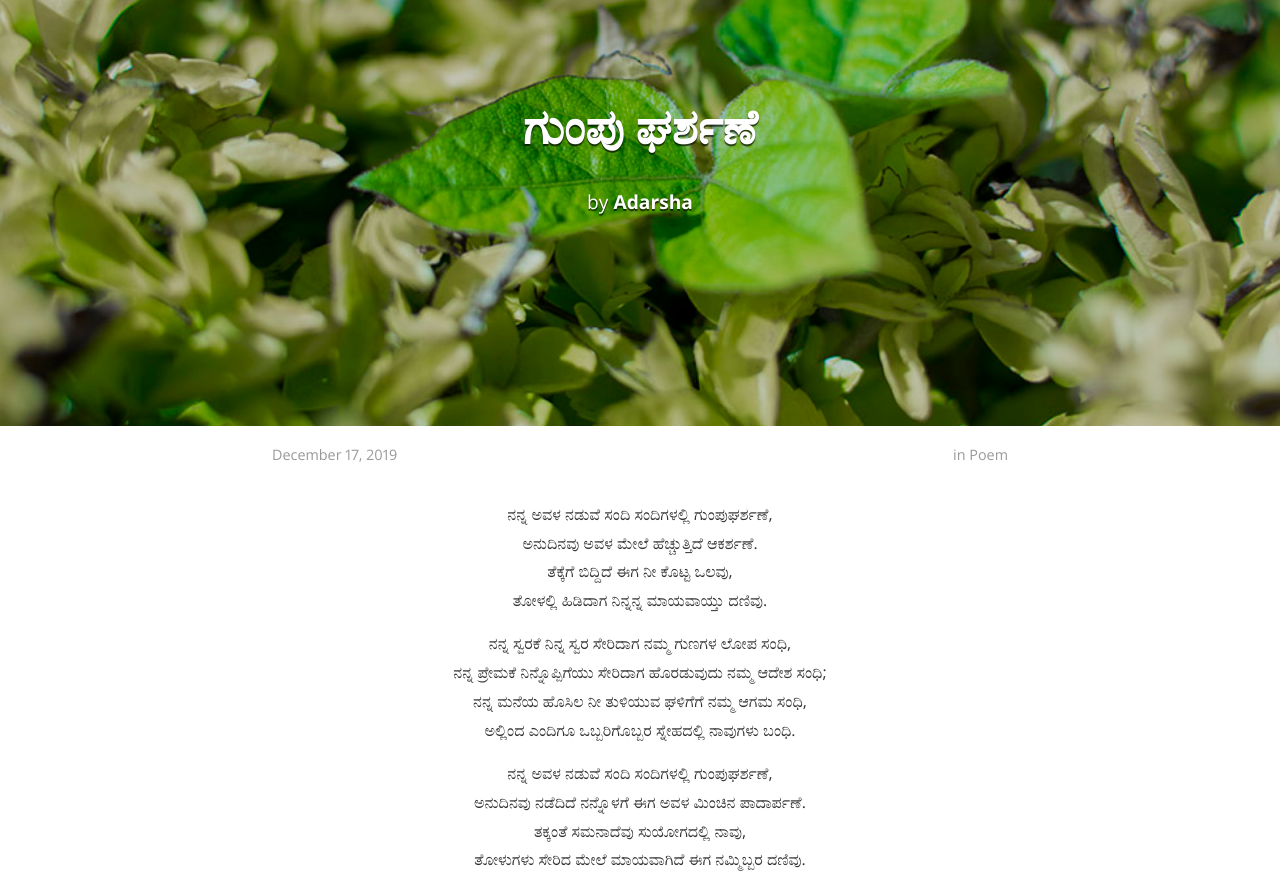
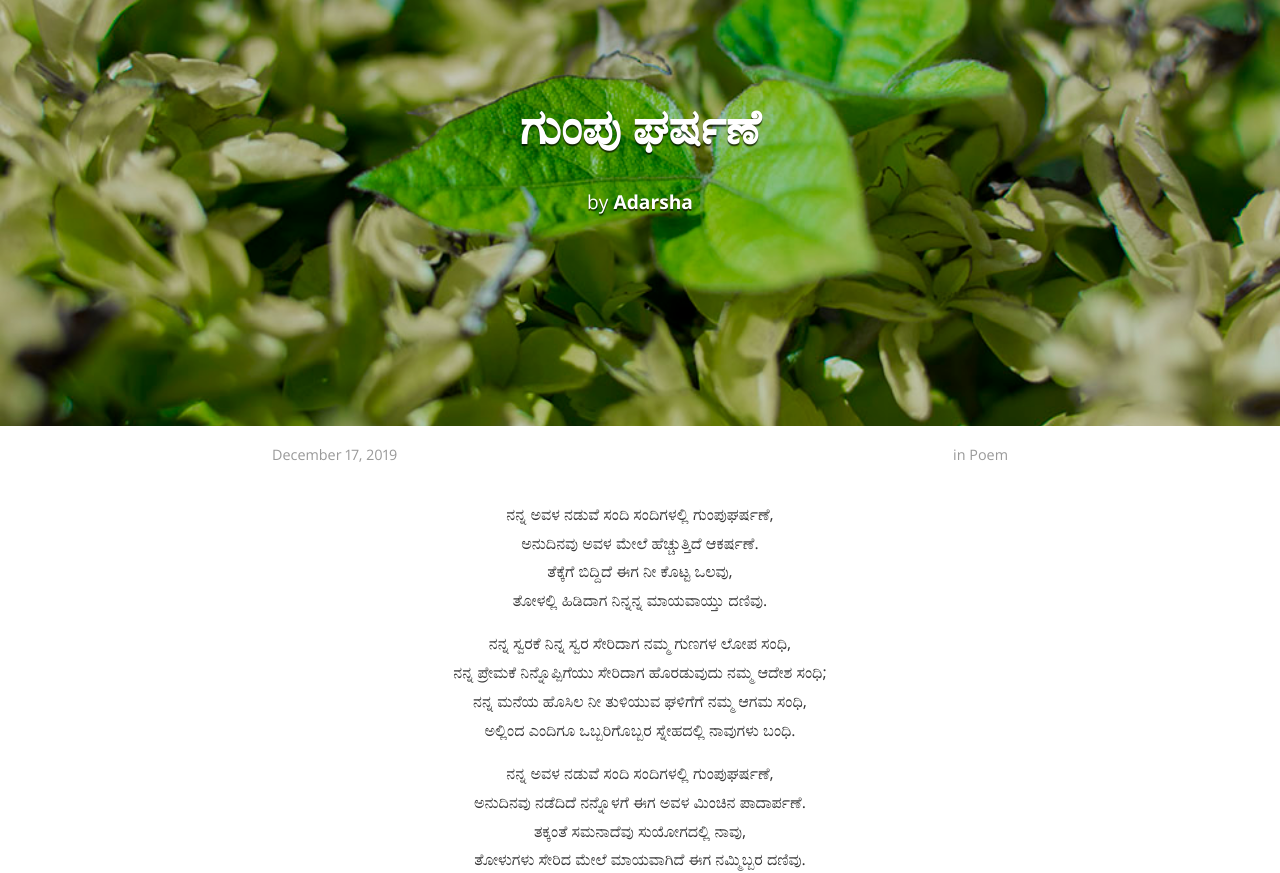
Before and after one commit to bencentra/centrarium, a Jekyll site: the page built from _posts/2019-12-17-gumpu-gharshane.markdown, in a window 1280 px wide. Shown: the part 173-1046 px from the top of the page. Built offline with Jekyll 4.4.1, drawn with Linux system fonts in a browser that asks for light colours; nearby versions of some CDN libraries; comment, search, counter and statistics services are not loaded; a style sheet for code colours, icons or effects is not loaded.

Commit message:
Update 2019-12-17-gumpu-gharshane.markdown
ಸ್ಪೆಲ್ ಚೆಕ್

```diff
--- a/_posts/2019-12-17-gumpu-gharshane.markdown
+++ b/_posts/2019-12-17-gumpu-gharshane.markdown
@@ -1,6 +1,6 @@
 ---
 layout: post
-title: "ಗುಂಪು ಘರ್ಶಣೆ"
+title: "ಗುಂಪು ಘರ್ಷಣೆ"
 date: 2019-12-17
 author: Adarsha
 categories: Poem
@@ -9,8 +9,8 @@ cover: "assets/gumpu-gharshane-acchakannada.jpg"
 description: ತಕ್ಕಂತೆ ಸಮನಾದೆವು ಸುಯೋಗದಲ್ಲಿ ನಾವು, ತೋಳುಗಳು ಸೇರಿದ ಮೇಲೆ ಮಾಯವಾಗಿದೆ ಈಗ ನಮ್ಮಿಬ್ಬರ ದಣಿವು..
 ---
 
-<p align ="center">ನನ್ನ ಅವಳ ನಡುವೆ ಸಂದಿ ಸಂದಿಗಳಲ್ಲಿ ಗುಂಪುಘರ್ಶಣೆ,<br>
-ಅನುದಿನವು ಅವಳ ಮೇಲೆ ಹೆಚ್ಚುತ್ತಿದೆ ಆಕರ್ಶಣೆ.<br><!--more-->
+<p align ="center">ನನ್ನ ಅವಳ ನಡುವೆ ಸಂದಿ ಸಂದಿಗಳಲ್ಲಿ ಗುಂಪುಘರ್ಷಣೆ,<br>
+ಅನುದಿನವು ಅವಳ ಮೇಲೆ ಹೆಚ್ಚುತ್ತಿದೆ ಆಕರ್ಷಣೆ.<br><!--more-->
 ತೆಕ್ಕೆಗೆ ಬಿದ್ದಿದೆ ಈಗ ನೀ ಕೊಟ್ಟ ಒಲವು,<br>
 ತೋಳಲ್ಲಿ ಹಿಡಿದಾಗ ನಿನ್ನನ್ನ ಮಾಯವಾಯ್ತು ದಣಿವು.</p>
 
@@ -19,7 +19,7 @@ description: ತಕ್ಕಂತೆ ಸಮನಾದೆವು ಸುಯೋಗದ
 ನನ್ನ ಮನೆಯ ಹೊಸಿಲ ನೀ ತುಳಿಯುವ ಘಳಿಗೆಗೆ ನಮ್ಮ ಆಗಮ ಸಂಧಿ,<br>
 ಅಲ್ಲಿಂದ ಎಂದಿಗೂ ಒಬ್ಬರಿಗೊಬ್ಬರ ಸ್ನೇಹದಲ್ಲಿ ನಾವುಗಳು ಬಂಧಿ.</p>
 
-<p align ="center">ನನ್ನ ಅವಳ ನಡುವೆ ಸಂದಿ ಸಂದಿಗಳಲ್ಲಿ ಗುಂಪುಘರ್ಶಣೆ,<br>
+<p align ="center">ನನ್ನ ಅವಳ ನಡುವೆ ಸಂದಿ ಸಂದಿಗಳಲ್ಲಿ ಗುಂಪುಘರ್ಷಣೆ,<br>
 ಅನುದಿನವು ನಡೆದಿದೆ ನನ್ನೊಳಗೆ ಈಗ ಅವಳ ಮಿಂಚಿನ ಪಾದಾರ್ಪಣೆ.<br>
 ತಕ್ಕಂತೆ ಸಮನಾದೆವು ಸುಯೋಗದಲ್ಲಿ ನಾವು,<br>
 ತೋಳುಗಳು ಸೇರಿದ ಮೇಲೆ ಮಾಯವಾಗಿದೆ ಈಗ ನಮ್ಮಿಬ್ಬರ ದಣಿವು.</p>
```
